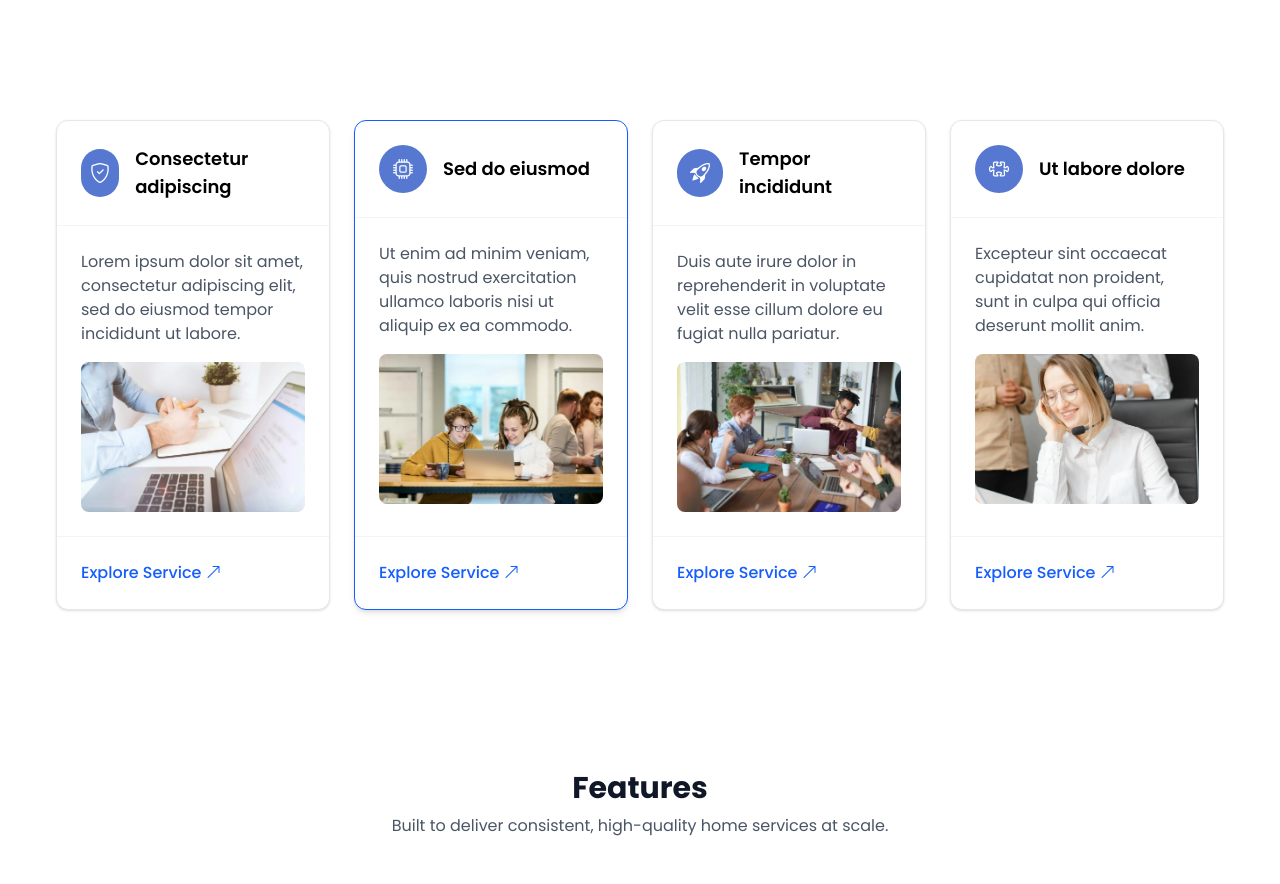
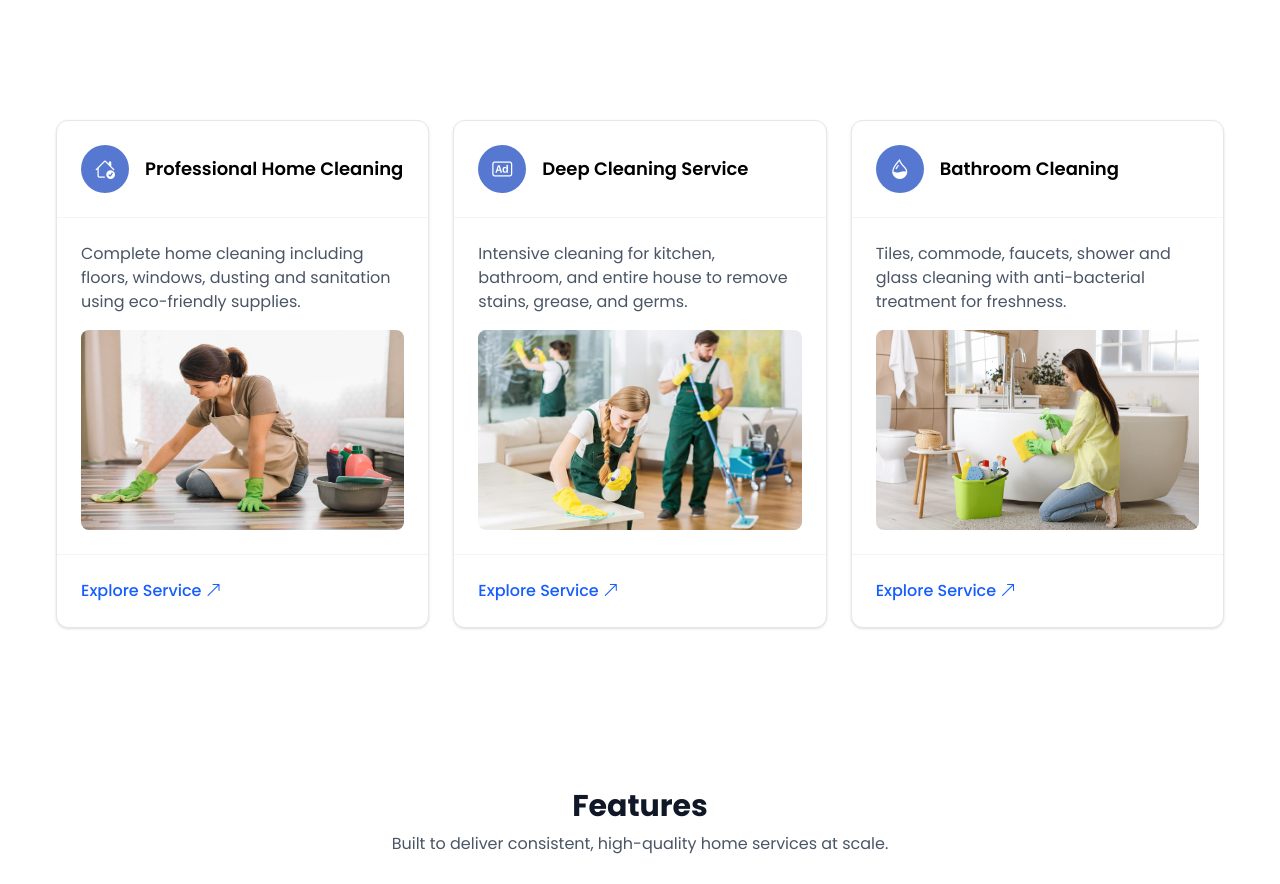
Before and after one commit to navdeeppathan/service-provider-application, a React (Vite) app: page / in a window 1280 px wide. Shown: the part 4500-5384 px from the top of the page. Built offline with nearby package versions, Linux system fonts and the light colour scheme.

Commit message:
Your commit website chagdfgdgfgd

```diff
--- a/src/pages/Home.jsx
+++ b/src/pages/Home.jsx
@@ -149,6 +149,35 @@ const Home = () => {
   },
 ];
 
+const serviceCategories = [
+  {
+    id: 1,
+    category: "home-cleaning",
+    title: "Professional Home Cleaning",
+    decs: "Complete home cleaning including floors, windows, dusting and sanitation using eco-friendly supplies.",
+    icon: "bi bi-house-check",
+    img: "/home_cleing.jpg"
+  },
+  {
+    id: 2,
+    category: "deep-cleaning",
+    title: "Deep Cleaning Service",
+    decs: "Intensive cleaning for kitchen, bathroom, and entire house to remove stains, grease, and germs.",
+    icon: "bi bi-badge-ad",
+    img: "/deep cleaning.jpg"
+  },
+  {
+    id: 3,
+    category: "bathroom-cleaning",
+    title: "Bathroom Cleaning",
+    decs: "Tiles, commode, faucets, shower and glass cleaning with anti-bacterial treatment for freshness.",
+    icon: "bi bi-droplet-half",
+    img: "/bathroom cleaning.webp"
+  },
+
+];
+
+
   return (
     <>
       <Header />
@@ -577,156 +606,42 @@ const Home = () => {
         </section>
 
        <section id="alt-services" className="py-20 bg-white px-10">
-          <div
-            className="container mx-auto px-4"
-            data-aos="fade-up"
-            data-aos-delay="100"
-          >
-            <div className="grid gap-6 lg:grid-cols-2 xl:grid-cols-4">
-              <div className="" data-aos="zoom-in" data-aos-delay="100">
+  <div className="container mx-auto px-4" data-aos="fade-up" data-aos-delay="100">
+    <div className="grid gap-6 lg:grid-cols-2 xl:grid-cols-3">
+      {serviceCategories.map((service, index) => (
+        <div key={service.id} data-aos="zoom-in" data-aos-delay={(index + 1) * 100}>
           <div className="border border-gray-200 rounded-xl shadow-sm hover:shadow-md transition bg-white h-full flex flex-col">
+
+            {/* Header */}
             <div className="p-6 border-b border-gray-100 flex items-center gap-4">
               <div className="w-12 h-12 rounded-full bg-[#5678D0] text-white flex items-center justify-center text-xl">
-                      <i className="bi bi-shield-check"></i>
-                    </div>
-                    <h4 className="text-lg font-semibold">
-                      Consectetur adipiscing
-                    </h4>
-                  </div>
-
+                <i className={service.icon}></i>
+              </div>
+              <h4 className="text-lg font-semibold">{service.title}</h4>
+            </div>
+
+            {/* Content */}
             <div className="p-6 flex-grow">
-                    <p className="text-gray-600 mb-4">
-                      Lorem ipsum dolor sit amet, consectetur adipiscing elit,
-                      sed do eiusmod tempor incididunt ut labore.
-                    </p>
-
+              <p className="text-gray-600 mb-4">{service.decs}</p>
               <div className="rounded-lg overflow-hidden">
-                      <img
-                        src="./img/services/services-1.webp"
-                        alt="Security Services"
-                        className="w-full h-auto"
-                      />
-                    </div>
-                  </div>
-
+                <img src={service.img} alt={service.title} className="w-full h-[200px]" />
+              </div>
+            </div>
+
+            {/* Footer */}
             <div className="p-6 border-t border-gray-100">
-                    <a
-                      href="#"
-                      className="text-blue-600 font-medium hover:underline inline-flex items-center gap-1"
-                    >
+              <a href="#" className="text-blue-600 font-medium hover:underline inline-flex items-center gap-1">
                 Explore Service <i className="bi bi-arrow-up-right"></i>
               </a>
             </div>
-                </div>
-              </div>
-
-              <div className="" data-aos="zoom-in" data-aos-delay="200">
-                <div className="border border-blue-600 rounded-xl shadow-md hover:shadow-lg transition bg-white h-full flex flex-col">
-                  <div className="p-6 border-b border-gray-100 flex items-center gap-4">
-                    <div className="w-12 h-12 rounded-full bg-[#5678D0] text-white flex items-center justify-center text-xl">
-                      <i className="bi bi-cpu"></i>
-                    </div>
-                    <h4 className="text-lg font-semibold">Sed do eiusmod</h4>
-                  </div>
-
-                  <div className="p-6 flex-grow">
-                    <p className="text-gray-600 mb-4">
-                      Ut enim ad minim veniam, quis nostrud exercitation ullamco
-                      laboris nisi ut aliquip ex ea commodo.
-                    </p>
-
-                    <div className="rounded-lg overflow-hidden">
-                      <img
-                        src="./img/services/services-2.webp"
-                        alt="Technology Solutions"
-                        className="w-full h-auto"
-                      />
-                    </div>
-                  </div>
-
-                  <div className="p-6 border-t border-gray-100">
-                    <a
-                      href="#"
-                      className="text-blue-600 font-medium hover:underline inline-flex items-center gap-1"
-                    >
-                      Explore Service <i className="bi bi-arrow-up-right"></i>
-                    </a>
-                  </div>
-                </div>
-              </div>
-
-              <div className="" data-aos="zoom-in" data-aos-delay="300">
-                <div className="border border-gray-200 rounded-xl shadow-sm hover:shadow-md transition bg-white h-full flex flex-col">
-                  <div className="p-6 border-b border-gray-100 flex items-center gap-4">
-                    <div className="w-12 h-12 rounded-full bg-[#5678D0] text-white flex items-center justify-center text-xl">
-                      <i className="bi bi-rocket-takeoff"></i>
-                    </div>
-                    <h4 className="text-lg font-semibold">Tempor incididunt</h4>
-                  </div>
-
-                  <div className="p-6 flex-grow">
-                    <p className="text-gray-600 mb-4">
-                      Duis aute irure dolor in reprehenderit in voluptate velit
-                      esse cillum dolore eu fugiat nulla pariatur.
-                    </p>
-
-                    <div className="rounded-lg overflow-hidden">
-                      <img
-                        src="./img/services/services-3.webp"
-                        alt="Innovation Services"
-                        className="w-full h-auto"
-                      />
-                    </div>
-                  </div>
-
-                  <div className="p-6 border-t border-gray-100">
-                    <a
-                      href="#"
-                      className="text-blue-600 font-medium hover:underline inline-flex items-center gap-1"
-                    >
-                      Explore Service <i className="bi bi-arrow-up-right"></i>
-                    </a>
-                  </div>
-                </div>
-              </div>
-
-              <div className="" data-aos="zoom-in" data-aos-delay="400">
-                <div className="border border-gray-200 rounded-xl shadow-sm hover:shadow-md transition bg-white h-full flex flex-col">
-                  <div className="p-6 border-b border-gray-100 flex items-center gap-4">
-                    <div className="w-12 h-12 rounded-full bg-[#5678D0] text-white flex items-center justify-center text-xl">
-                      <i className="bi bi-puzzle"></i>
-                    </div>
-                    <h4 className="text-lg font-semibold">Ut labore dolore</h4>
-                  </div>
-
-                  <div className="p-6 flex-grow">
-                    <p className="text-gray-600 mb-4">
-                      Excepteur sint occaecat cupidatat non proident, sunt in
-                      culpa qui officia deserunt mollit anim.
-                    </p>
-
-                    <div className="rounded-lg overflow-hidden">
-                      <img
-                        src="./img/services/services-4.webp"
-                        alt="Strategic Planning"
-                        className="w-full h-auto"
-                      />
-                    </div>
-                  </div>
-
-                  <div className="p-6 border-t border-gray-100">
-                    <a
-                      href="#"
-                      className="text-blue-600 font-medium hover:underline inline-flex items-center gap-1"
-                    >
-                      Explore Service <i className="bi bi-arrow-up-right"></i>
-                    </a>
-                  </div>
-                </div>
-              </div>
+
+          </div>
+        </div>
+      ))}
     </div>
   </div>
 </section>
+
 
         <section id="features" className="py-20 bg-white px-10">
           <div
```
Lines whose indentation alone changed are shown as unchanged.
